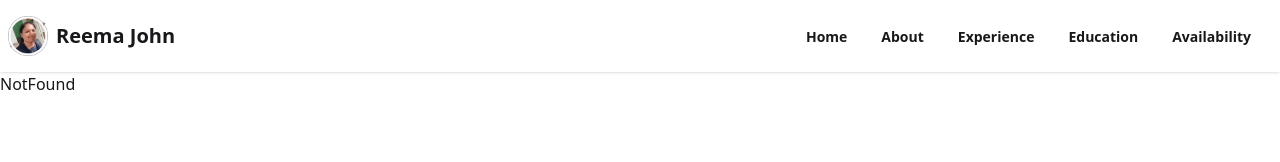
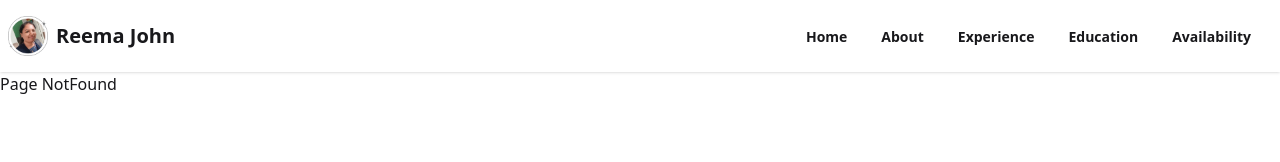
Before and after one commit to learningSJR/reemajohn, a React (Vite) app: page /contact in a window 1280 px wide. Shown: the top 162 px of the page. Built offline with nearby package versions, Linux system fonts and the light colour scheme.

Commit message:
Created new file for not found jsx

```diff
--- a/src/pages/Notfound.jsx
+++ b/src/pages/Notfound.jsx
@@ -1,7 +1,7 @@
 import React from "react";
 
-function Notfound() {
-  return <div>NotFound</div>;
+function NotFound() {
+  return <div>Page NotFound</div>;
 }
 
-export default Notfound;
+export default NotFound;
```
